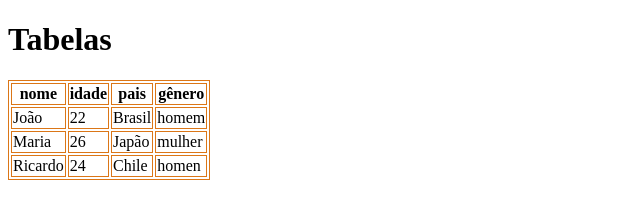
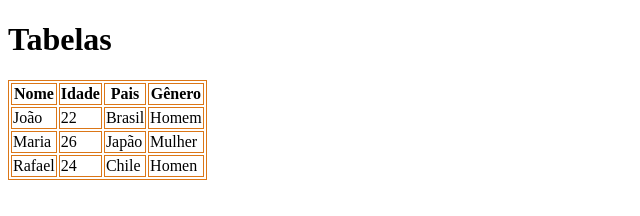
Before and after one commit to GarciaLucas7/aula-tabela, a plain HTML site: page index.html in a window 1280 px wide. Shown: the whole page, without its empty margins (0-640 px from the left). Drawn offline with Linux system fonts and the light colour scheme.

Commit message:
Mudança de Ricardo para Rafael

```diff
--- a/index.html
+++ b/index.html
@@ -19,10 +19,10 @@
         <thead>
             <tr>
 
-                <th>nome</th>
-                <th>idade</th>
-                <th>pais</th>
-                <th>gênero</th>
+                <th>Nome</th>
+                <th>Idade</th>
+                <th>Pais</th>
+                <th>Gênero</th>
 
             </tr>
         </thead>
@@ -34,7 +34,7 @@
                 <td>João</td>
                 <td>22</td>
                 <td>Brasil</td>
-                <td>homem</td>
+                <td>Homem</td>
             </tr>
 
             <tr>
@@ -42,16 +42,16 @@
                 <td>Maria</td>
                 <td>26</td>
                 <td>Japão</td>
-                <td>mulher</td>
+                <td>Mulher</td>
 
             </tr>
 
             <tr>
 
-                <td>Ricardo</td>
+                <td>Rafael</td>
                 <td>24</td>
                 <td>Chile</td>
-                <td>homen</td>
+                <td>Homen</td>
 
             </tr>
 
```
